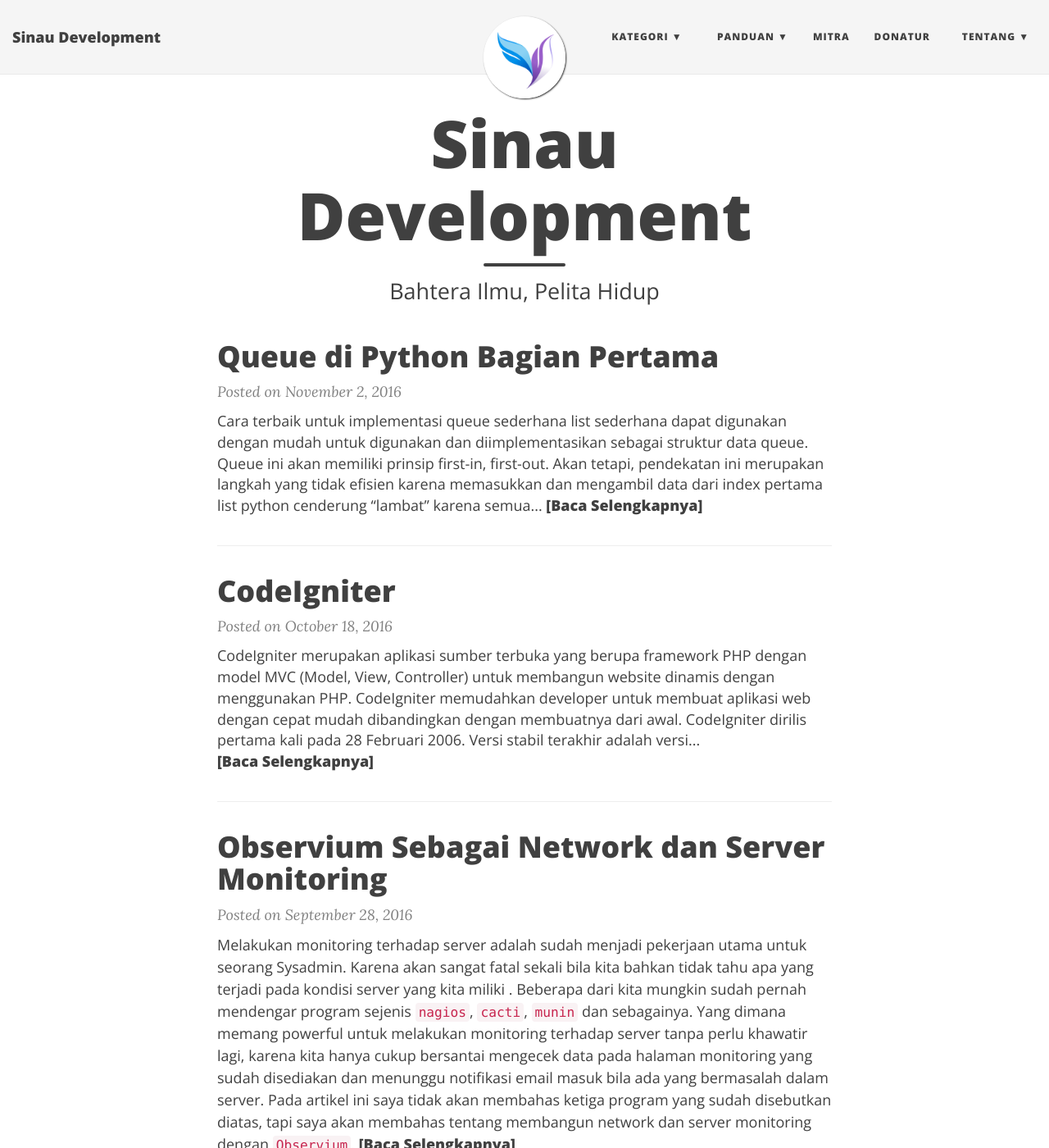
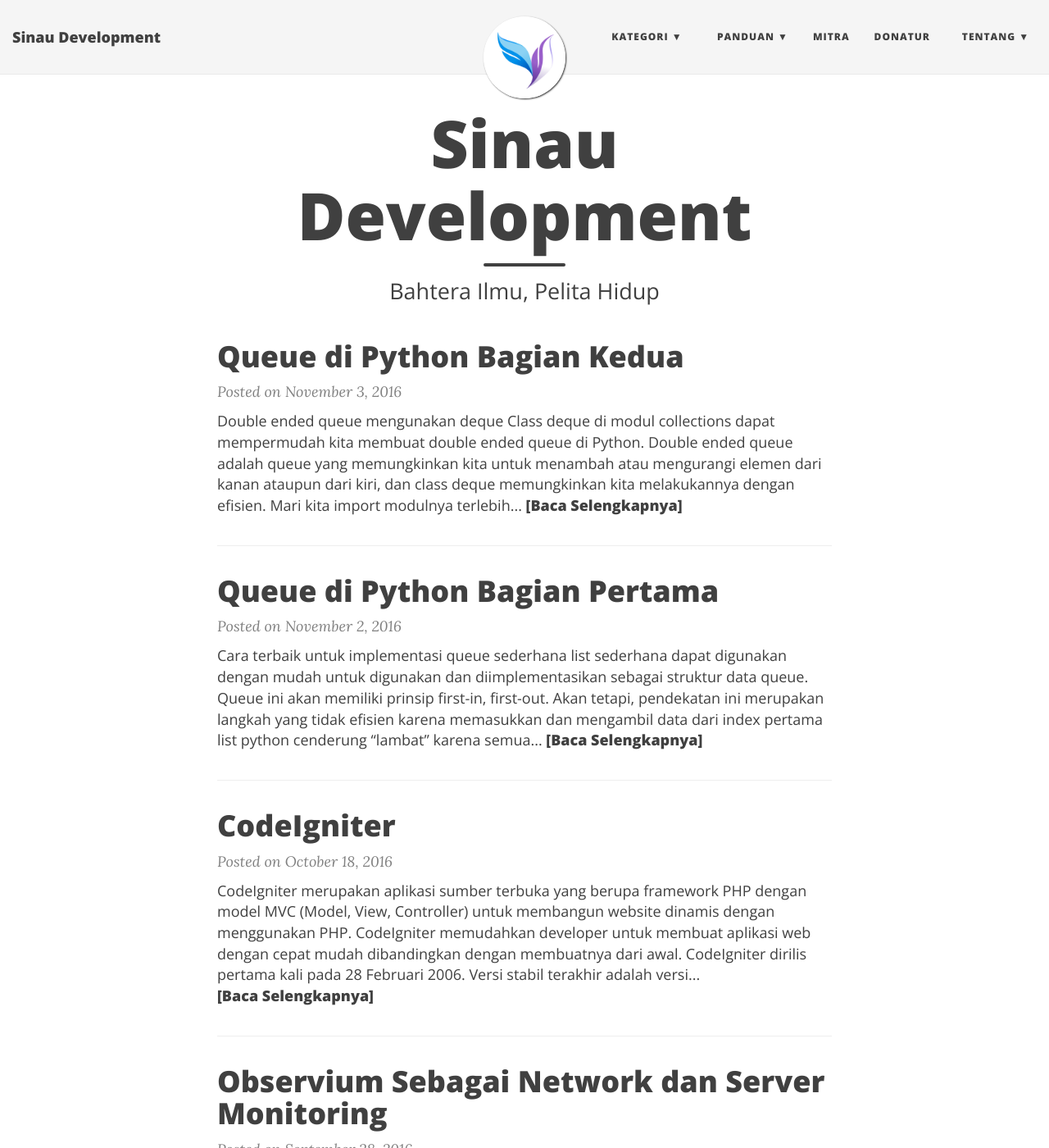
Before and after one commit to SinauDev/SinauDev.github.io, a Jekyll site: the page built from index.html, in a window 1280 px wide and 1400 px high. Shown: the whole window at 82% size. Built offline with Jekyll 4.4.1, drawn with Linux system fonts in a browser that asks for light colours; nearby versions of some CDN libraries; the list of posts is cut into pages by our own code; some of the changed text lies outside the part shown.

Commit message:
Bagian kedua dari seri Queue di Python

````diff
--- a/_posts/2016-11-02-Queue-di-Python-Bagian-Pertama.md
+++ b/_posts/2016-11-02-Queue-di-Python-Bagian-Pertama.md
@@ -22,7 +22,9 @@
 queue.popleft()
 queue.popleft()
 print(queue)
-# output is: deque(['c', 'd', 'e'])
+# keluarannya adalah: deque(['c', 'd', 'e'])
 ```
 
 Queue balikannya dapat dimplementasikan dengan menggunakan metode `appendleft` daripada `append` dan metode `pop` daripada `popleft`
+
+Disadur dari [sini](https://rezhajulio.id/Queue-in-python-part-1/)
--- /dev/null
+++ b/_posts/2016-11-03-Queue-di-Python-Bagian-Kedua.md
@@ -0,0 +1,58 @@
+---
+layout: post
+title: Queue di Python Bagian Kedua
+author: rezha
+category: pemrograman
+tags: [python, queue]
+---
+
+## Double ended queue mengunakan deque
+
+Class `deque` di modul `collections` dapat mempermudah kita membuat `double ended queue` di Python.
+`Double ended queue` adalah queue yang memungkinkan kita untuk menambah atau mengurangi elemen dari kanan ataupun dari kiri, dan class `deque` memungkinkan kita melakukannya dengan efisien.
+
+Mari kita import modulnya terlebih dahulu
+
+```python
+from collections import deque
+```
+
+Instansiasi kelas `deque`
+
+```python
+d = deque()
+```
+
+Menambahkan elemen dari kanan dan kiri
+```python
+d.append("b")
+d.appendleft("a")
+print(d)
+# keluarannya adalah: deque(['a', 'b'])
+```
+
+Dengan cara yang sama, elemen dapat dihapus dari kanan dan kiri
+
+d.pop()
+d.popleft()
+print(d)
+# keluaran: deque([])
+
+
+Sejak Python 2.6, kamu dapat membatasi jumlah elemen dalam `deque` dengan menggunakan argumen `maxlen` saat instansiasi. Jika limitnya telah terlewati, elemen dari sisi lain akan dihapus ketika menambahkan elemen baru.
+
+```python
+d = deque(maxlen=3)
+deque([], maxlen=3)
+for i in range(4):
+    d.append(i)
+    print(d)
+...
+# keluaran:
+deque([0], maxlen=3)
+deque([0, 1], maxlen=3)
+deque([0, 1, 2], maxlen=3)
+deque([1, 2, 3], maxlen=3) # elemen '3' masuk dari sisi kanan, elemen paling kiri yakni '0' akan terhapus
+```
+
+Disadur dari [sini](https://rezhajulio.id/Queue-in-python-part-2/)
````
